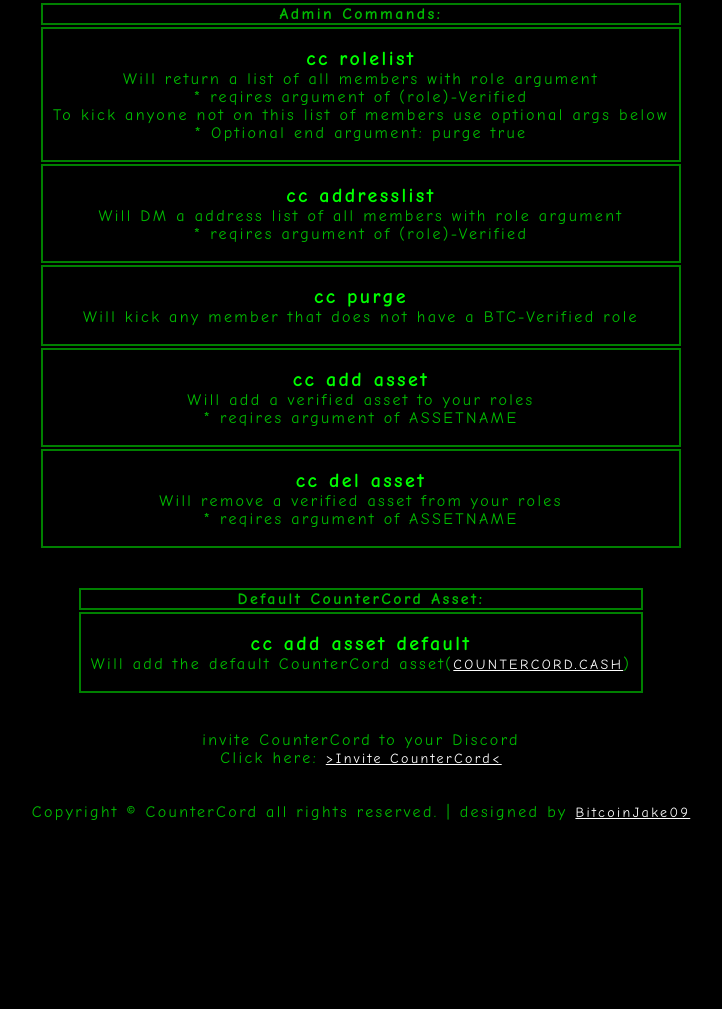
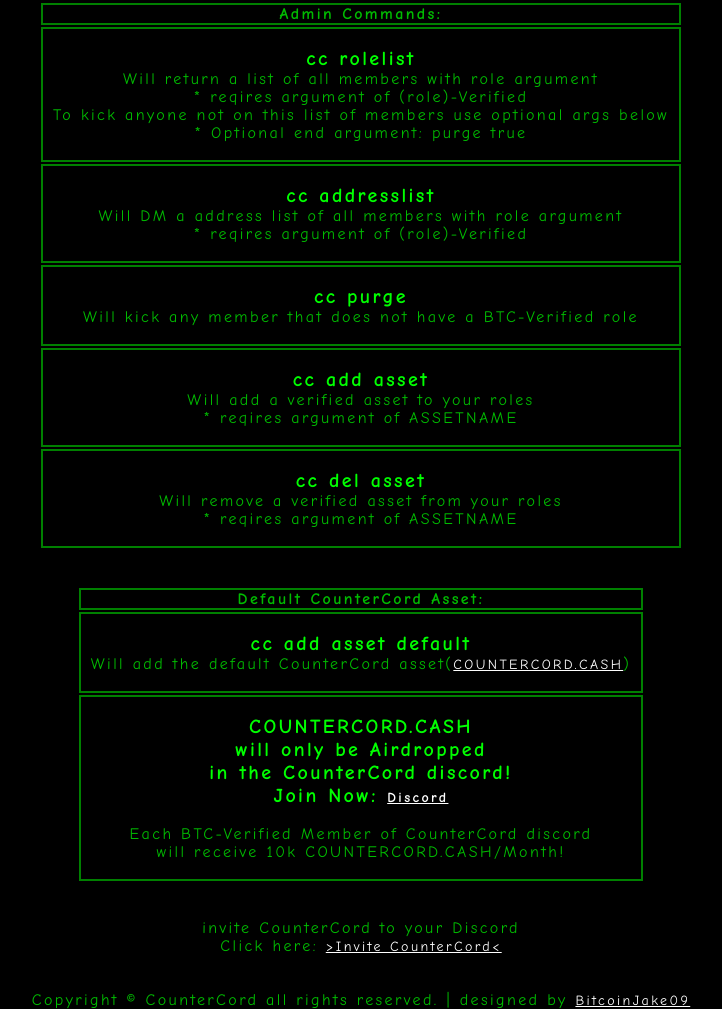
Before and after one commit to CounterCord/CounterCord.github.io, a plain HTML site: page index.html in a window 1280 px wide. Shown: the part 1141-2150 px from the top of the page, without its empty margins (278-1000 px from the left). Before the commit the page ends 1962 px from the top, so only its background shows below. Drawn offline with Linux system fonts and the light colour scheme.

Commit message:
added Discord link
and COUNTERCORD.CASH info

```diff
--- a/index.html
+++ b/index.html
@@ -143,6 +143,15 @@
       <br>
     </td>
   </tr>
+  <tr>
+    <td>
+      <br>
+      <h1>COUNTERCORD.CASH<br> will only be Airdropped<br> in the CounterCord discord!<br>
+       Join Now: <a href="https://discord.gg/BWEAasZQju" target="_blank" rel="noopener noreferrer">Discord</a></h1><br>
+       <p>Each BTC-Verified Member of CounterCord discord <br> will receive 10k COUNTERCORD.CASH/Month!</p>
+      <br>
+    </td>
+  </tr>
 </table>
 <br><br>
 <p>invite CounterCord to your Discord<br>Click here: <a href="https://discord.com/oauth2/authorize?client_id=953709081670086746&permissions=8&scope=bot" target="_blank">>Invite CounterCord<</a></p>
```
